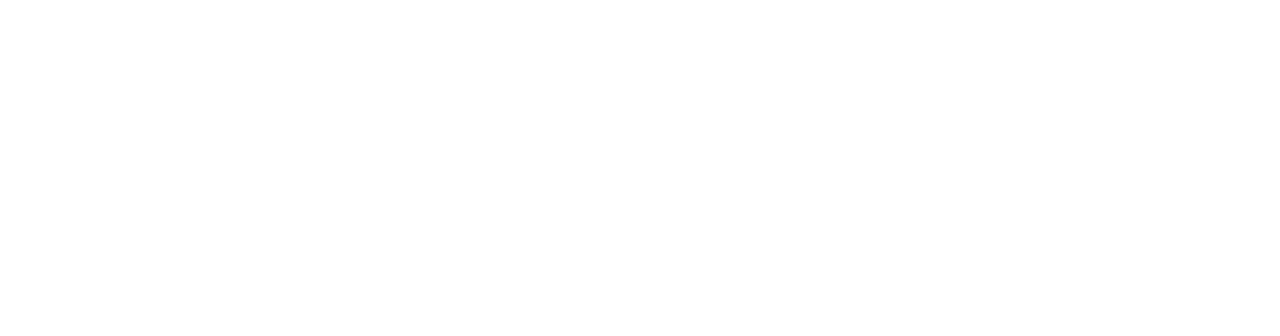
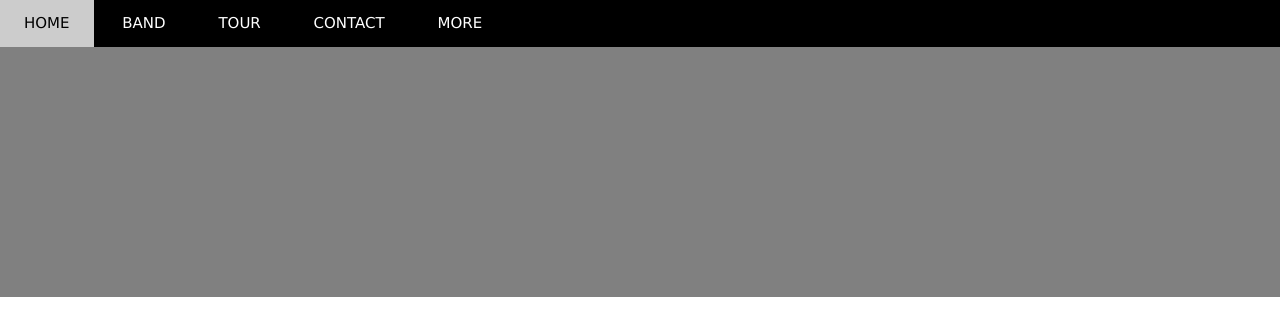
Before and after one commit to PhuVo0112/web3band, a plain HTML site: page index.html in a window 1280 px wide. Drawn offline with Linux system fonts and the light colour scheme.

Commit message:
header + navigation

```diff
--- a/assets/css/style.css
+++ b/assets/css/style.css
@@ -0,0 +1,92 @@
+    /* Reset CSS */
+*{
+    margin: 0;
+    padding: 0;
+    box-sizing: border-box;
+}
+html{
+    font-family: "Lato", sans-serif;
+}
+html, body {
+    font-family: Verdana, sans-serif;
+    font-size: 15px;
+    line-height: 1.5;
+}
+/*
+1.Vị trí
+2.Kích thước
+3.Màu sắc
+4.Kiểu dáng (kiểu chữ, hình tròn, hình vuông,...)
+*/
+#main{
+
+}
+
+#header{
+    height: 46.5px;
+    background-color: black;
+}
+
+#nav, .subnav{
+    list-style-type: none;
+}
+#nav > li{
+    display: inline-block;
+}
+
+#nav li {
+
+    position: relative;
+}
+
+#nav > li > a{
+    color: #fff;
+    text-transform: uppercase;
+}
+
+#nav li a{
+    display: block;
+    text-decoration: none;
+    line-height: 46.5px;
+    padding:0 24px;
+}
+
+#nav li:hover .subnav{
+    display: block;
+}
+
+#nav > li:hover > a,
+#nav .subnav li:hover a  {
+    color: #000 !important;
+    background-color: #ccc !important;
+}
+
+#nav .subnav{
+    display: none;
+    position: absolute;
+    background-color: #fff;
+    box-shadow: 0 0 10px rgba(0, 0, 0, 0.3);
+    top: 100%;
+}
+
+#nav .subnav a{
+    color: #000;
+    padding: 0 12px;
+    line-height: 38px;
+}
+
+
+
+#slider{
+    width: 100%;
+    min-height: 250px;
+    background-color: grey;
+}
+
+#content{
+
+}
+
+#footer{
+
+}
--- a/index.html
+++ b/index.html
@@ -7,6 +7,35 @@
     <link rel="stylesheet" href="./assets/css/style.css">
 </head>
 <body>
+    <div id="main">
+        <div id="header">
+            <ul id="nav">
+                <li><a href="#">HOME</a></li>
+                <li><a href="">BAND</a></li>
+                <li><a href="">TOUR</a></li>
+                <li><a href="">CONTACT</a></li>
+                <li>
+                    <a href="">MORE</a>
+                    <ul class="subnav">
+                        <li><a href="">Merchandise</a></li>
+                        <li><a href="">Extras</a></li>
+                        <li><a href="">Media</a></li>
+                    </ul>
+                </li>
+            </ul>
+        </div>
 
+        <div id="slider">
+
+        </div>
+
+        <div id="content">
+
+        </div>
+
+        <div id="footer">
+
+        </div>
+    </div>
 </body>
 </html>
```
